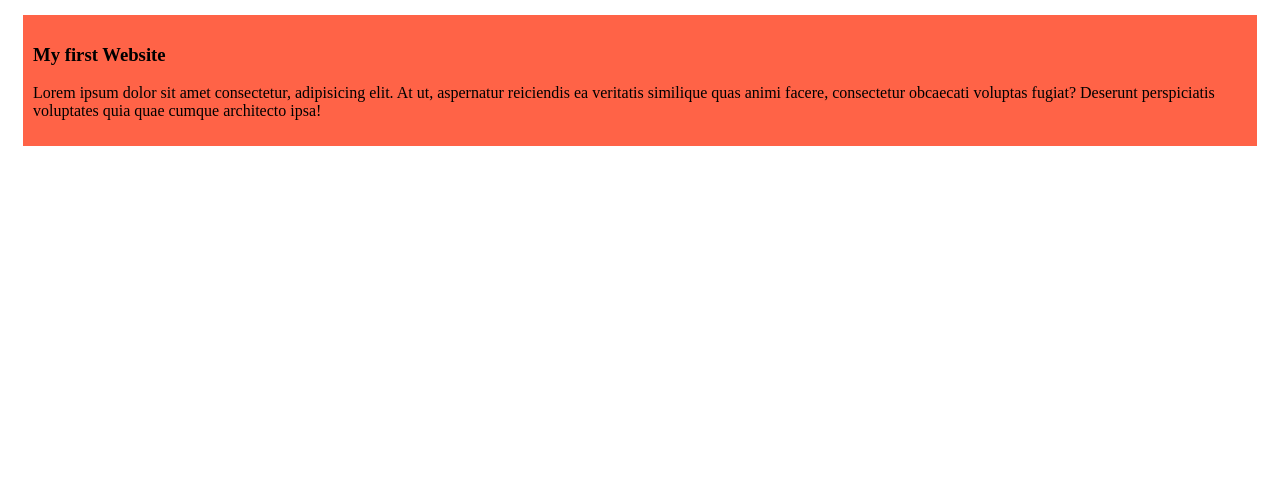
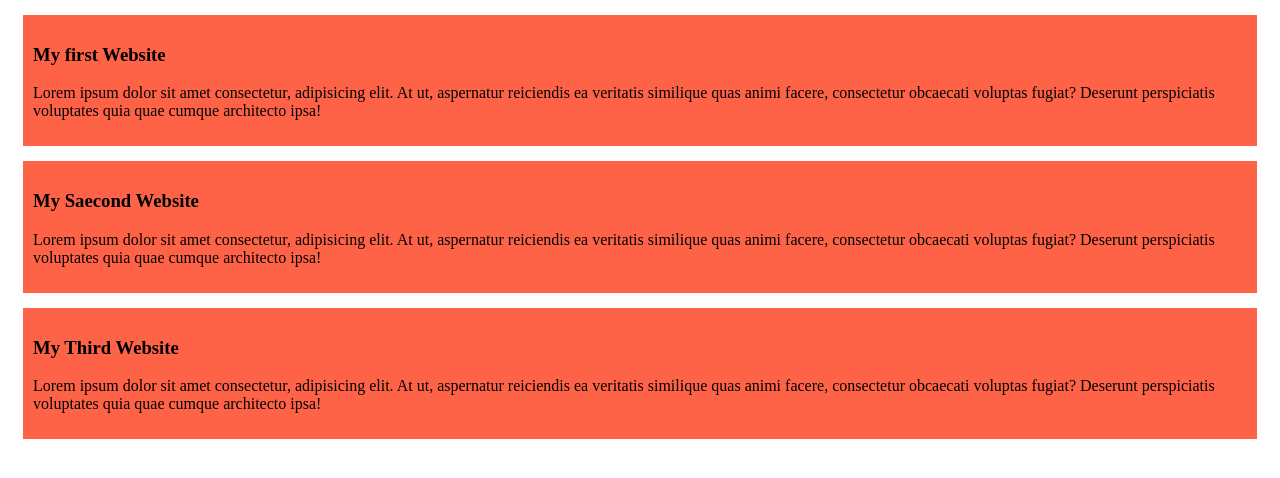
Before and after one commit to Muinul-Islam/my-simplle-website, a plain HTML site: page index.html in a window 1280 px wide. Drawn offline with Linux system fonts and the light colour scheme.

Commit message:
added the three blog

```diff
--- a/index.html
+++ b/index.html
@@ -11,6 +11,14 @@
         <h3>My first Website</h3>
         <p>Lorem ipsum dolor sit amet consectetur, adipisicing elit. At ut, aspernatur reiciendis ea veritatis similique quas animi facere, consectetur obcaecati voluptas fugiat? Deserunt perspiciatis voluptates quia quae cumque architecto ipsa!</p>
     </div>
+    <div>
+        <h3>My Saecond Website</h3>
+        <p>Lorem ipsum dolor sit amet consectetur, adipisicing elit. At ut, aspernatur reiciendis ea veritatis similique quas animi facere, consectetur obcaecati voluptas fugiat? Deserunt perspiciatis voluptates quia quae cumque architecto ipsa!</p>
+    </div>
+    <div>
+        <h3>My Third Website</h3>
+        <p>Lorem ipsum dolor sit amet consectetur, adipisicing elit. At ut, aspernatur reiciendis ea veritatis similique quas animi facere, consectetur obcaecati voluptas fugiat? Deserunt perspiciatis voluptates quia quae cumque architecto ipsa!</p>
+    </div>
 
 </body>
 </html>
```
